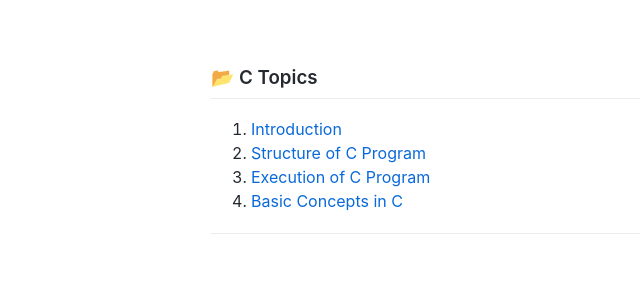
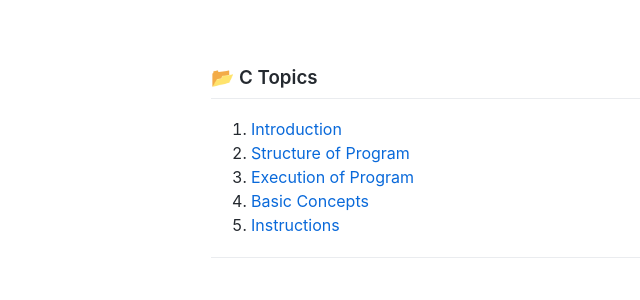
Before and after one commit to ashweeni-b/my-learning-notes, a Jekyll site: the page built from cs-notes/c/index.md, in a window 1280 px wide. Shown: the top 300 px of the page, without its empty margins (29-669 px from the left). Built offline with Jekyll 4.4.1, drawn with Linux system fonts in a browser that asks for light colours; our own code applies the rules of GitHub Pages for plain Markdown files.

Commit message:
Update 5.5: Instructions in C
Add instructions and its type, type conversion and type casting along with styling for code

```diff
--- a/_layouts/default.html
+++ b/_layouts/default.html
@@ -66,6 +66,17 @@
     th {
       background-color: #f6f8fa;
     }
+
+    pre {
+      background: #f6f8fa;
+      padding: 16px;
+      overflow-x: auto;
+      border-radius: 6px;
+    }
+
+    code {
+      font-family: Consolas, monospace;
+    }
   </style>
 
   <!-- MathJax -->
--- a/cs-notes/c/index.md
+++ b/cs-notes/c/index.md
@@ -1,8 +1,9 @@
 ### 📂 C Topics
 
 1. [Introduction](./introduction.md)
-2. [Structure of C Program](./structure.md)
-3. [Execution of C Program](./execution.md)
-4. [Basic Concepts in C](./basic_concepts.md)
+2. [Structure of Program](./structure.md)
+3. [Execution of Program](./execution.md)
+4. [Basic Concepts](./basic_concepts.md)
+5. [Instructions](./instructions.md)
 
 ---
```
Also changed, not shown: cs-notes/c/basic_concepts.md (+1 -1 lines), cs-notes/c/instructions.md (added, +116 -0 lines).
